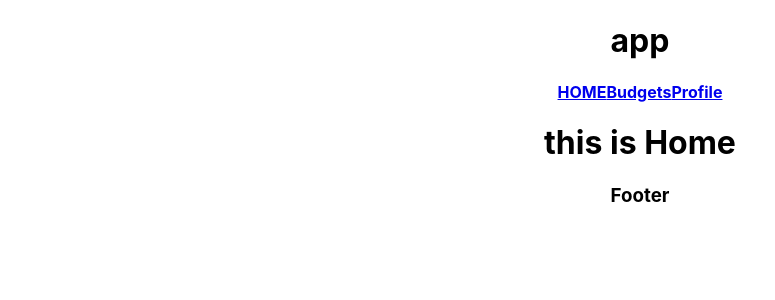
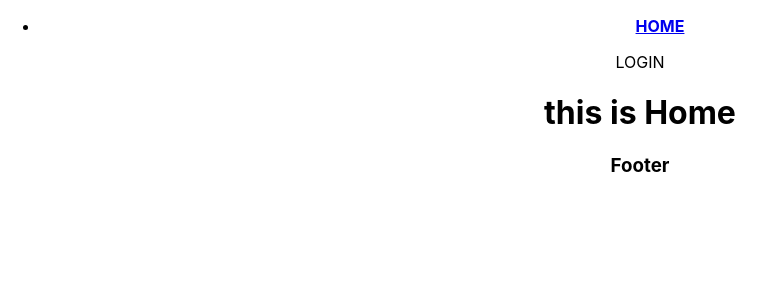
Before and after one commit to adnapp/findex-frontend, a React (Create React App) app: page / in a window 1280 px wide. Shown: the top 300 px of the page, without its empty margins (0-775 px from the left). Built offline with nearby package versions, Linux system fonts and the light colour scheme.

Commit message:
Fake login

```diff
--- a/src/App.js
+++ b/src/App.js
@@ -3,15 +3,17 @@ import './App.css';
 import NavBar from './NavBar';
 import MainContainer from './MainContainer';
 import Footer from './Footer';
+import { LoginProvider } from './Login';
 
 function App() {
   return (
-    <div className="App">
-      <h1>app </h1>
-      <NavBar/>
-      <MainContainer/>
-      <Footer/>
-    </div>
+    <LoginProvider>
+      <div className="App">
+          <NavBar/>
+        <MainContainer/>
+        <Footer/>
+      </div>
+    </LoginProvider>
   );
 }
 
--- /dev/null
+++ b/src/Login.js
@@ -0,0 +1,27 @@
+import {createContext, useState} from "react";
+import ReactDOM from "react-dom";
+
+
+//global state: loggedIn?
+
+//create context obj
+const LoginContext = createContext();
+
+//context provider component
+function LoginProvider({children}){
+    const [loggedIn, setLoggedIn] = useState(false)
+
+
+    function toggle(){
+        setLoggedIn(loggedIn => !loggedIn)
+    }
+
+
+    const value = {loggedIn: loggedIn, toggle: toggle}
+
+    return (
+        <LoginContext.Provider value={value}>{children}</LoginContext.Provider>
+    );
+}
+
+export {LoginContext, LoginProvider};
--- a/src/NavBar.js
+++ b/src/NavBar.js
@@ -1,22 +1,41 @@
-import React from "react"
-import {NavLink} from "react-router-dom"
+import React, {useContext, useState} from "react"
+import {NavLink, useHistory} from "react-router-dom"
+import { LoginContext } from "./Login"
 
 function NavBar(){
+    const {loggedIn, toggle} = useContext(LoginContext)
+    const history = useHistory()
 
+    const headerLinksObj = () => {
+       return(
+       <>
+        <li>
+            <NavLink exact to="/budget">
+                <strong>Budgets</strong>
+            </NavLink>
+        </li>
+        <li>
+            <NavLink exact to="/profile">
+                <strong>Profile</strong>
+            </NavLink>
+        </li>
+        </>)
+    }
 
     return(
         <nav className="nav-bar">
-            <NavLink exact to="/">
-                <strong>HOME</strong>
-            </NavLink>
-            <NavLink exact to="/budget">
-                <strong>Budgets</strong>
-            </NavLink>
-            <NavLink exact to="/profile">
-                <strong>Profile</strong>
-            </NavLink>
+        <ul>
+            <li>
+                <NavLink exact to="/">
+                    <strong>HOME</strong>
+                </NavLink>
+            </li>
 
+            {loggedIn ? headerLinksObj() : history.push(`/`)}
 
+        </ul>
+
+        <p className="login" onClick={toggle}>{loggedIn ? "LOGOUT" : "LOGIN"}</p>
         </nav>
     )
 }
```
Also changed, not shown: 1 other file (tests, documents, lock files or other folders).
